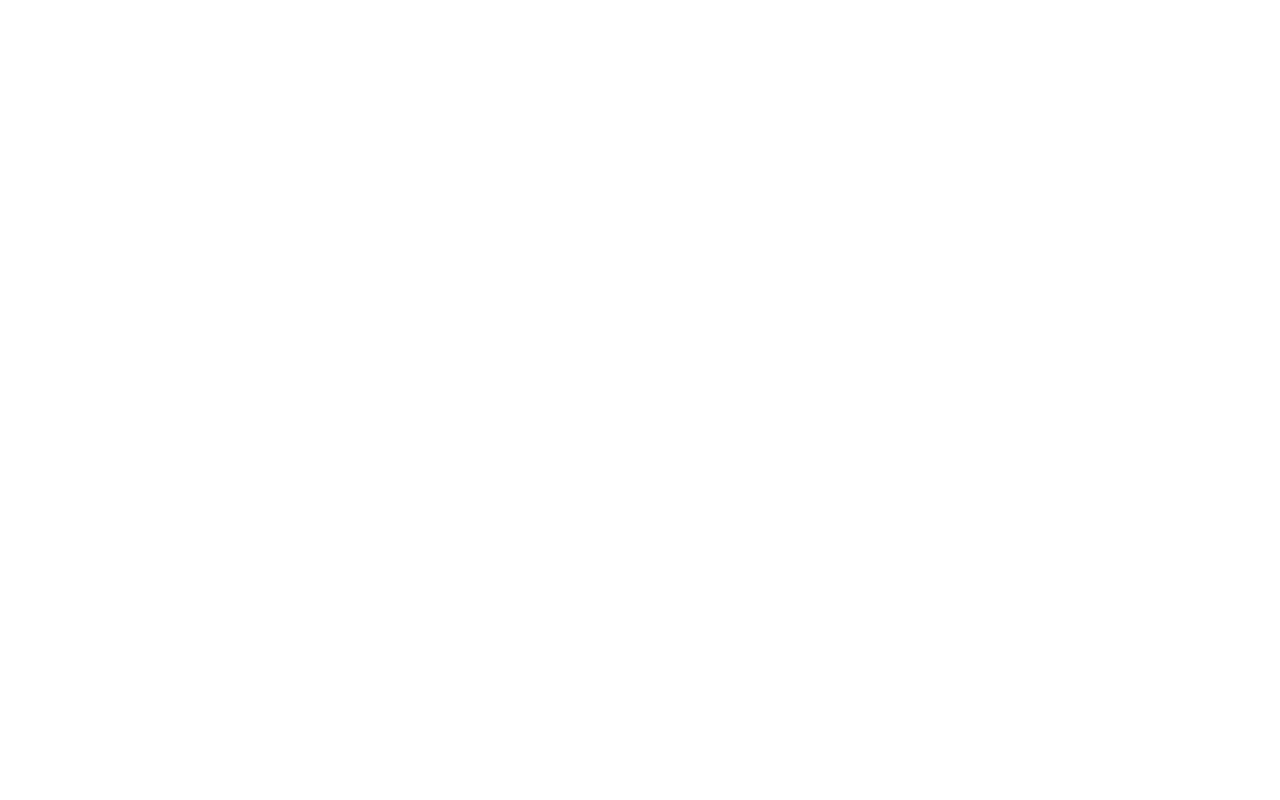
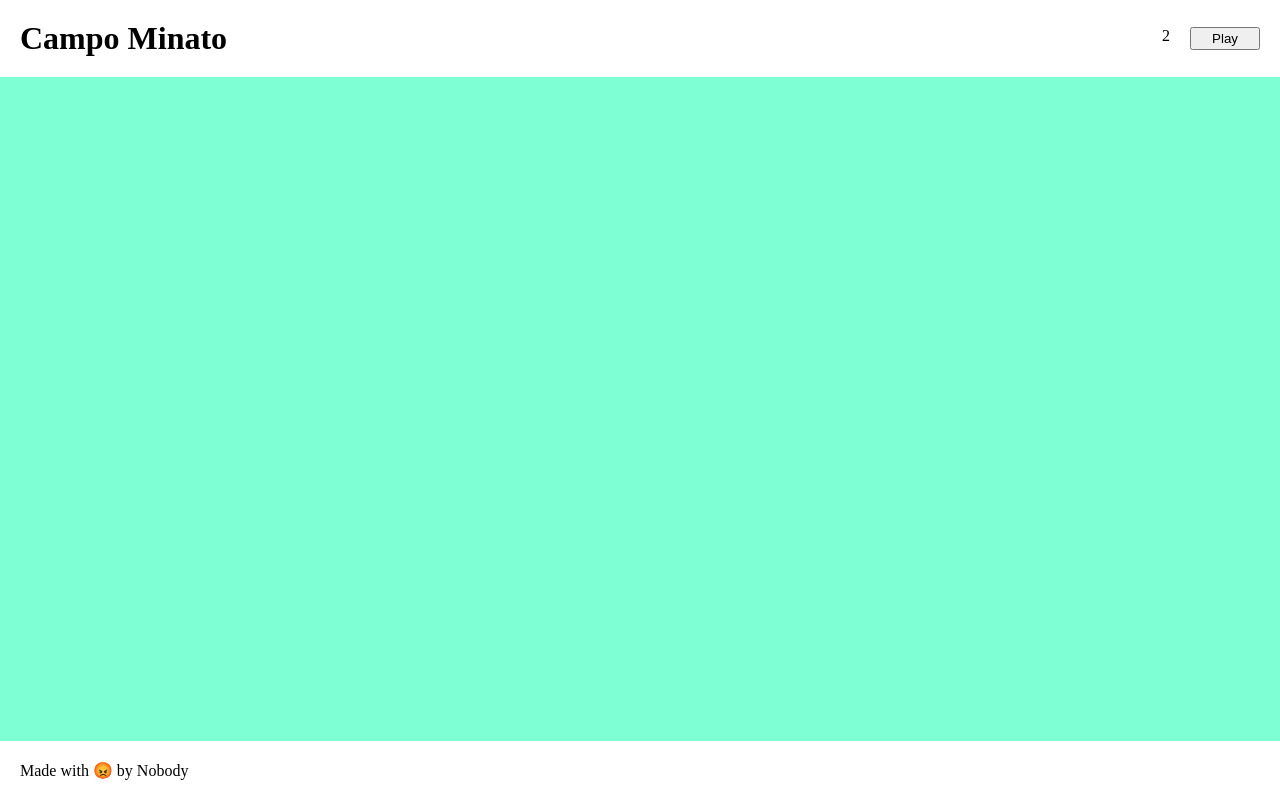
Before and after one commit to PaoloNapoli97/js-campominato-grid, a plain HTML site: page index.html in a window 1280 px wide. Drawn offline with Linux system fonts and the light colour scheme.

Commit message:
Add excercise without bonus

```diff
--- a/index.html
+++ b/index.html
@@ -5,8 +5,30 @@
     <meta http-equiv="X-UA-Compatible" content="IE=edge">
     <meta name="viewport" content="width=device-width, initial-scale=1.0">
     <title>Document</title>
+    <link rel="stylesheet" href="style.css">
 </head>
 <body>
+    <header>
+        <h1>Campo Minato</h1>
+        <div class="d-flex">
+            <section>2</section>
+            <button id="play" class="button">Play</button>
+        </div>
 
+    </header>
+
+    <main>
+        <div class="camp-container">
+
+        </div>
+    </main>
+
+    <footer>
+        <div>
+            Made with 😡 by Nobody
+        </div>
+    </footer>
+
+    <script src="main.js"></script>
 </body>
 </html>
--- a/main.js
+++ b/main.js
@@ -2,6 +2,8 @@
 
 const campContainer = document.querySelector(".camp-container");
 
+document.getElementById('play').addEventListener('click', function(){
+        campContainer.innerHTML = "";
         for (let i = 1; i <= 100; i++) {
             const campCell = document.createElement("div");
             campCell.innerHTML = i;
@@ -12,3 +14,4 @@ for (let i = 1; i <= 100; i++) {
             })
             campContainer.append(campCell);
         }
+})
--- /dev/null
+++ b/style.css
@@ -0,0 +1,75 @@
+* {
+    box-sizing: border-box;
+    margin: 0;
+    padding: 0;
+}
+
+/* PAGE */
+
+body {
+    display: flex;
+    flex-direction: column;
+    height: 100vh;
+}
+
+header {
+    display: flex;
+    padding: 20px;
+    align-items: center;
+    justify-content: space-between;
+}
+
+main {
+    display: flex;
+    flex-grow: 1;
+    background-color: aquamarine;
+}
+
+footer {
+    padding: 20px;
+}
+
+/* COMMON */
+
+.d-flex{
+    display: flex;
+}
+
+.button {
+    margin-left: 20px;
+    padding: 2px 20px;
+}
+
+.camp-container {
+    display: flex;
+    flex-wrap: wrap;
+    align-items: flex-start;
+    margin: auto;
+    height: 500px;
+    width: 500px;
+}
+
+.camp-cell-10{
+    display: flex;
+    align-items: center;
+    justify-content: center;
+    width: calc(100% / 10);
+    height: calc(100% /10);
+    border: 1px solid black;
+}
+
+.camp-cell-9{
+    width: calc(100% / 9);
+    height: calc(100% /9);
+    border: 1px solid black;
+}
+
+.camp-cell-8{
+    width: calc(100% / 8);
+    height: calc(100% / 8);
+    border: 1px solid black;
+}
+
+.cell-click {
+    background-color: bisque;
+}
```
Lines whose indentation alone changed are shown as unchanged.
